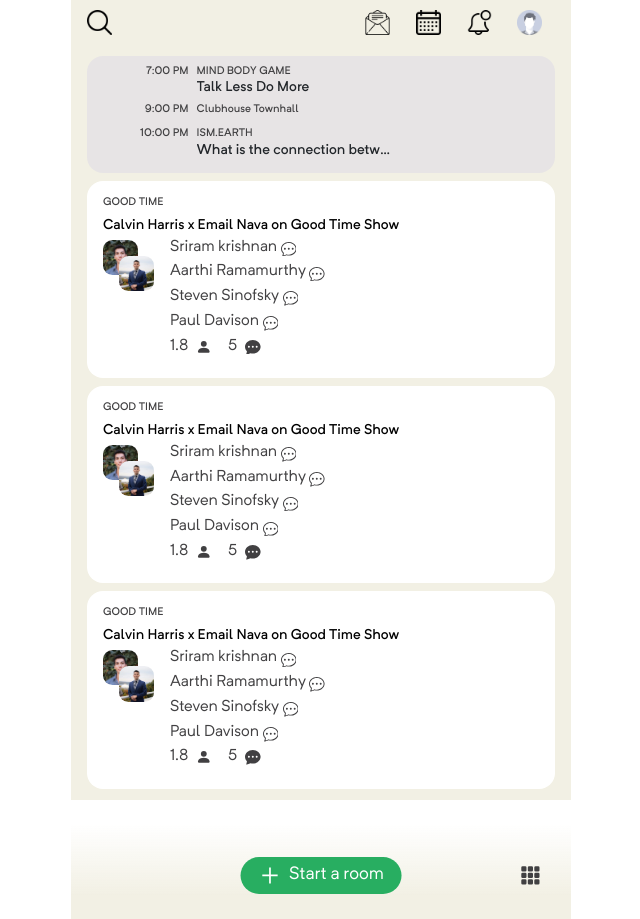
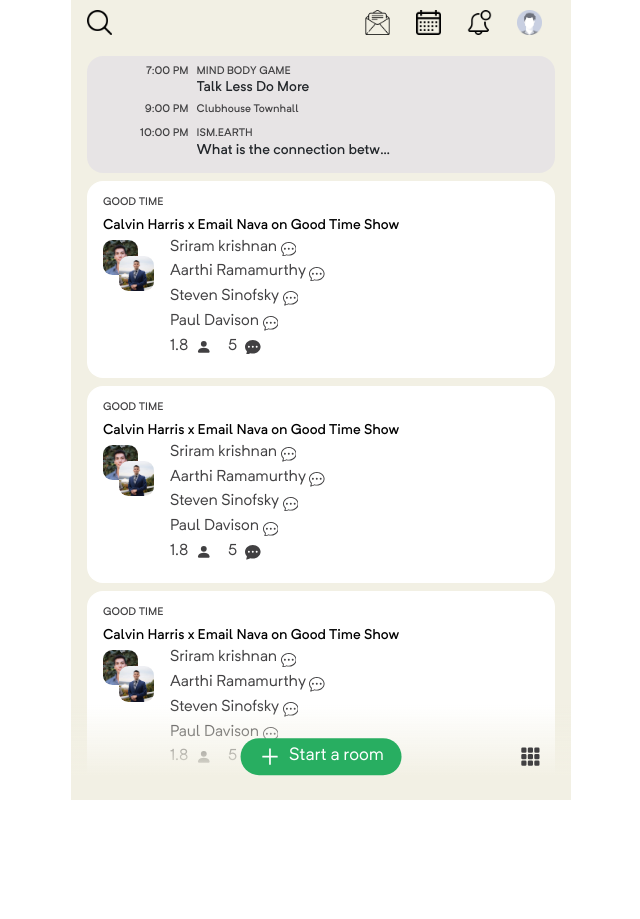
Before and after one commit to ab316/clubhouse-frontend-clone, a React (Create React App) app: page /home in a window 1280 px wide. Shown: the whole page, without its empty margins (319-959 px from the left). After the commit the page ends 800 px from the top, so only its background shows below. Built offline with nearby package versions, Linux system fonts and the light colour scheme.

Commit message:
Fix bottom menu to stay in place

```diff
--- a/src/App.css
+++ b/src/App.css
@@ -40,4 +40,5 @@ a {
   width: 100%;
   max-width: 500px;
   margin: auto;
+  overflow: hidden;
 }
--- a/src/styles/home.module.css
+++ b/src/styles/home.module.css
@@ -10,9 +10,7 @@
   align-items: center;
   padding: 4em 1.5em 2em 1.5em;
   position: sticky;
-  left: 0;
-  right: 0;
-  top: 0;
+  bottom: 0;
   background-image: linear-gradient(transparent 20%, #f2f0e4 80%);
 }
 
```
